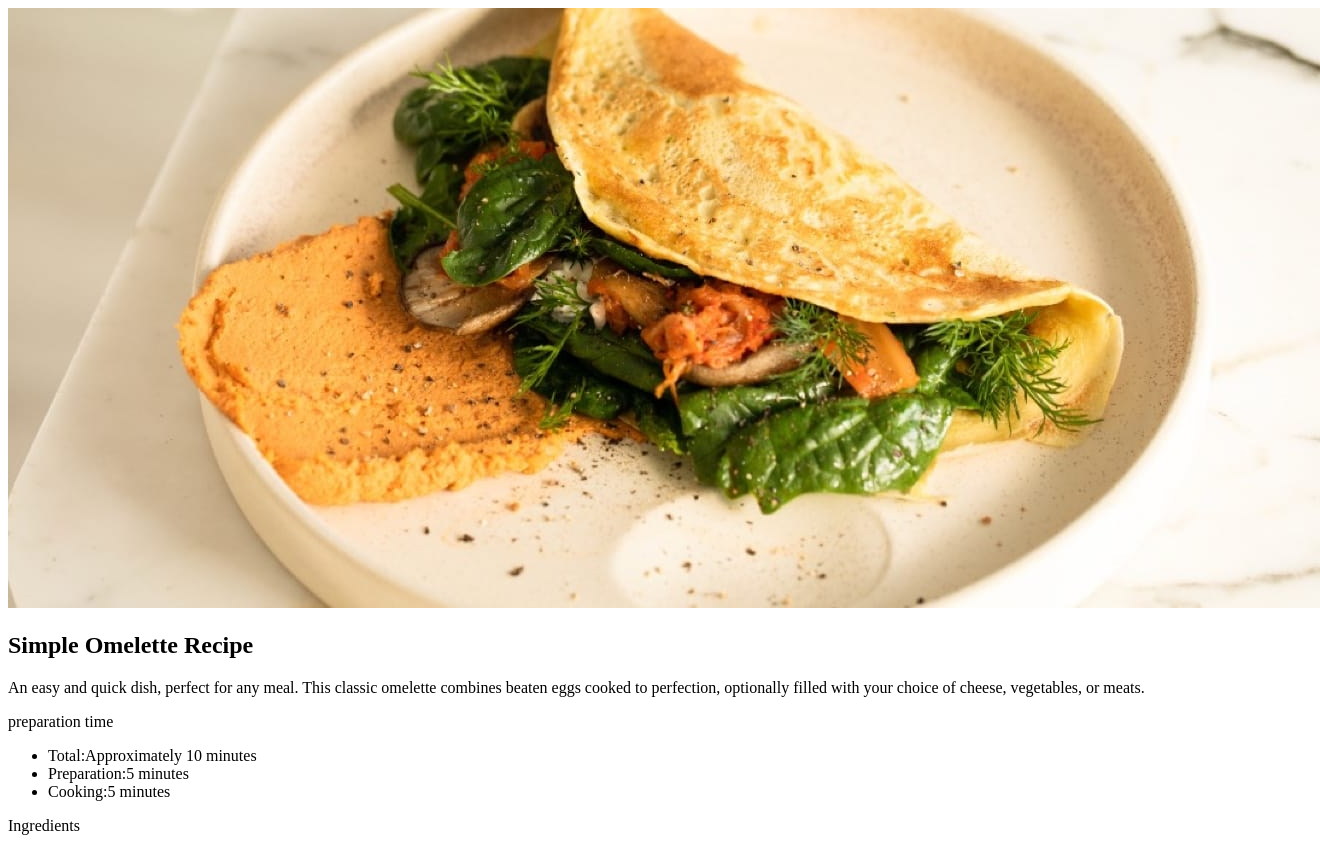
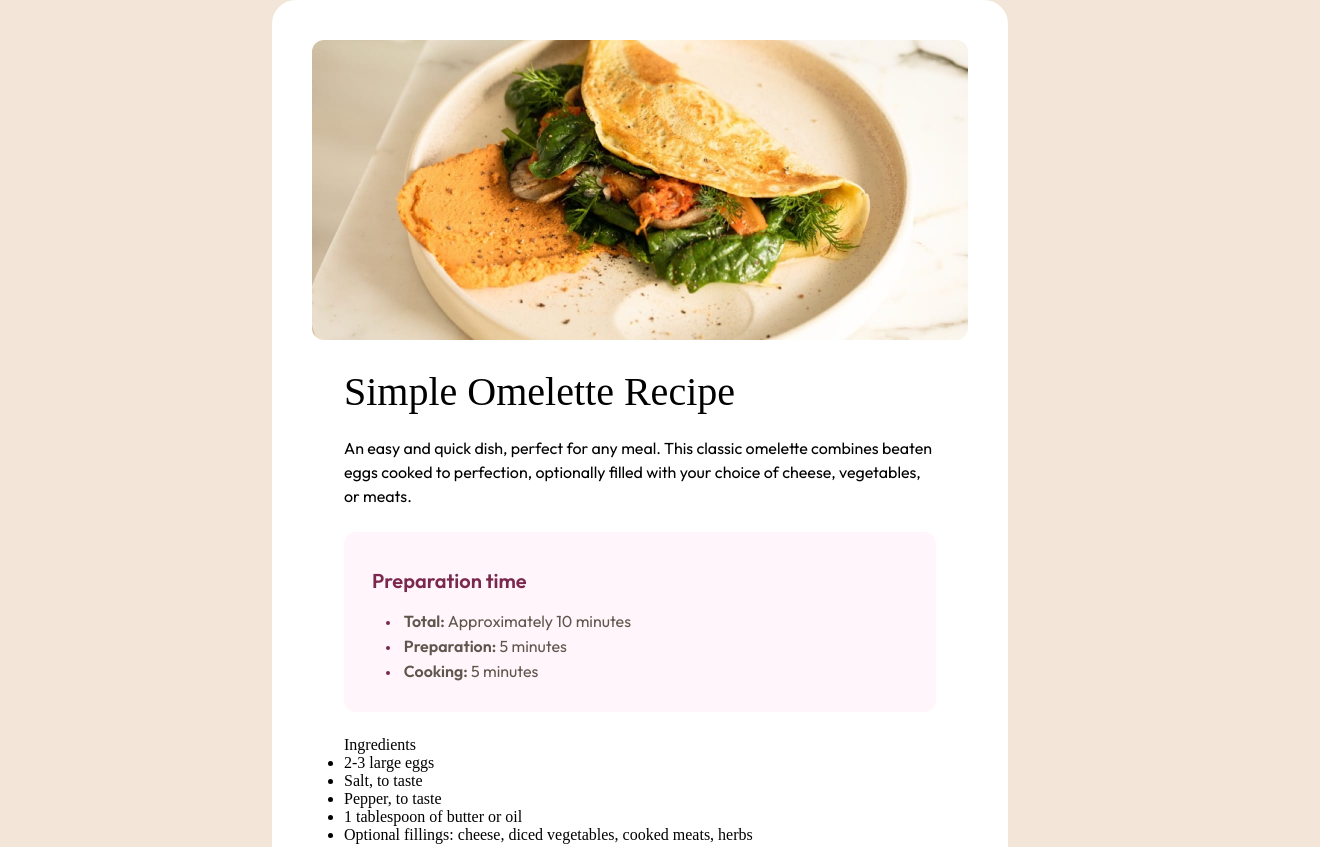
Before and after one commit to mr-manasdas/recipe-page, a plain HTML site: page index.html in a window 1280 px wide. Shown: the top 847 px of the page, 1320 px wide, since content can reach past the window. Drawn offline with Linux system fonts and the light colour scheme.

Commit message:
style up to preparation

```diff
--- /dev/null
+++ b/css/recipe.css
@@ -0,0 +1,89 @@
+.recipe {
+    width:736px;
+    height: 1882px;
+    background-color: #ffffff;
+    border-radius: 24px;
+    padding: 40px;
+}
+
+header, main{
+    width:656px;
+    height:auto;
+}
+
+/* header items */
+.image {
+    width: 656px;
+    height: 300px;
+    margin-bottom: 8px;
+}
+
+img {
+    width: 100%;
+    height: 100%;
+    object-fit: contain;
+    border-radius:12px;
+}
+
+.heading {
+    font-family: var(--young);
+    font-size: 40px;
+    font-weight: 400;
+    line-height: 40px;
+    letter-spacing: 0%;
+    text-align:start;
+}
+
+.info {
+    font-family: var(--outfit);
+    font-size: 16px;
+    font-weight: 400;
+    line-height: 24px;
+
+}
+
+/* main items */
+
+.preparation {
+    padding: 36px 28px 28px;
+    gap: 16px;
+    background-color:var(--rose-50) ;
+    border-radius: 12px;
+    display:flex;
+    flex-direction: column;
+    align-items: flex-start;
+}
+
+.preparation > p {
+    width:536px;
+    height:auto;
+    font-family: var(--outfit);
+    font-weight:600;
+    font-size:20px;
+    line-height: auto;
+    color:var(--rose-800);
+}
+
+.preparation> ul {
+    padding: 0px 14px;
+    display:flex;
+    flex-direction: column;
+    justify-content: space-between;
+}
+.preparation > ul > li::marker {
+    font-size:0.8em;
+    color:var(--rose-800);
+}
+
+.preparation > ul > li {
+    list-style-position: inside;
+    font-family: var(--outfit);
+    font-weight:400;
+    font-size: 16px;
+    line-height: 24px;
+    color:var(--stone-600);
+}
+
+.preparation > ul > li >span {
+    font-weight: 600;
+}
--- /dev/null
+++ b/css/style.css
@@ -0,0 +1,47 @@
+@import url("recipe.css");
+
+@import url('https://fonts.googleapis.com/css2?family=Young+Serif&display=swap');
+@import url('https://fonts.googleapis.com/css2?family=Outfit:wght@100..900&display=swap');
+
+:root {
+    --young:"Young", serif;
+    --outfit: "Outfit",sans-serif;
+
+    --stone-100: #f3e6d8;
+    --stone-150: #e4ded8;
+    --stone-600: #5f574e;
+    --stone-900: #302d2c;
+
+    --brown-800: #854632;
+
+    --rose-800: #7b284f;
+    --rose-50: #fff5fa;
+}
+
+* {
+  margin: 0;
+  padding: 0;
+  box-sizing: border-box;
+}
+
+body {
+    max-width: 1440px;
+    margin: 0 auto;
+    background-color: var(--stone-100);
+    display:flex;
+    justify-content: center;
+    align-items: center;
+}
+
+.flex-center {
+    display: flex;
+    flex-direction: column;
+    gap:24px;
+    align-items: center;
+}
+
+.align-start {
+    width:592px;
+    letter-spacing: 0%;
+    text-align:start;
+}
--- a/index.html
+++ b/index.html
@@ -5,36 +5,37 @@
   <meta name="viewport" content="width=device-width, initial-scale=1.0"> <!-- displays site properly based on user's device -->
 
   <link rel="icon" type="image/png" sizes="32x32" href="./assets/images/favicon-32x32.png">
+  <link rel="stylesheet" href="css/style.css">
 
   <title>Recipe page</title>
 </head>
 <body>
-  <article class="recipe">
-    <header>
+  <article class="recipe flex-center">
+    <header class="flex-center">
       <div class="image">
         <img src="assets/images/image-omelette.jpeg" alt="Omelette">
       </div>
 
-      <h2>Simple Omelette Recipe</h2>
+      <p class="heading align-start">Simple Omelette Recipe</p>
 
-      <p>
+      <p class="info align-start">
         An easy and quick dish, perfect for any meal. This classic omelette combines beaten eggs cooked
         to perfection, optionally filled with your choice of cheese, vegetables, or meats.
       </p>
     </header>
 
-    <main>
-      <section class="preparation">
-        <p>preparation time</p>
+    <main class="flex-center">
+      <section class="preparation align-start">
+        <p>Preparation time</p>
 
         <ul>
-          <li><span>Total:</span>Approximately 10 minutes</li>
-          <li><span> Preparation:</span>5 minutes</li>
-          <li><span>Cooking:</span>5 minutes</li>
+          <li><span>Total:</span> Approximately 10 minutes</li>
+          <li><span>Preparation:</span> 5 minutes</li>
+          <li><span>Cooking:</span> 5 minutes</li>
         </ul>
       </section>
 
-      <section class="ingredients">
+      <section class="ingredients align-start">
         <p>Ingredients</p>
 
         <ul>
@@ -48,7 +49,7 @@
 
       <hr>
 
-      <section class="instructions">
+      <section class="instructions align-start">
         <p>Instructions</p>
 
         <ol>
@@ -68,7 +69,7 @@
 
       <hr>
 
-      <section class="nutrition">
+      <section class="nutrition align-start">
         <p>Nutrition</p>
 
         <p>The table below shows nutritional values per serving without the additional fillings.</p>
```
